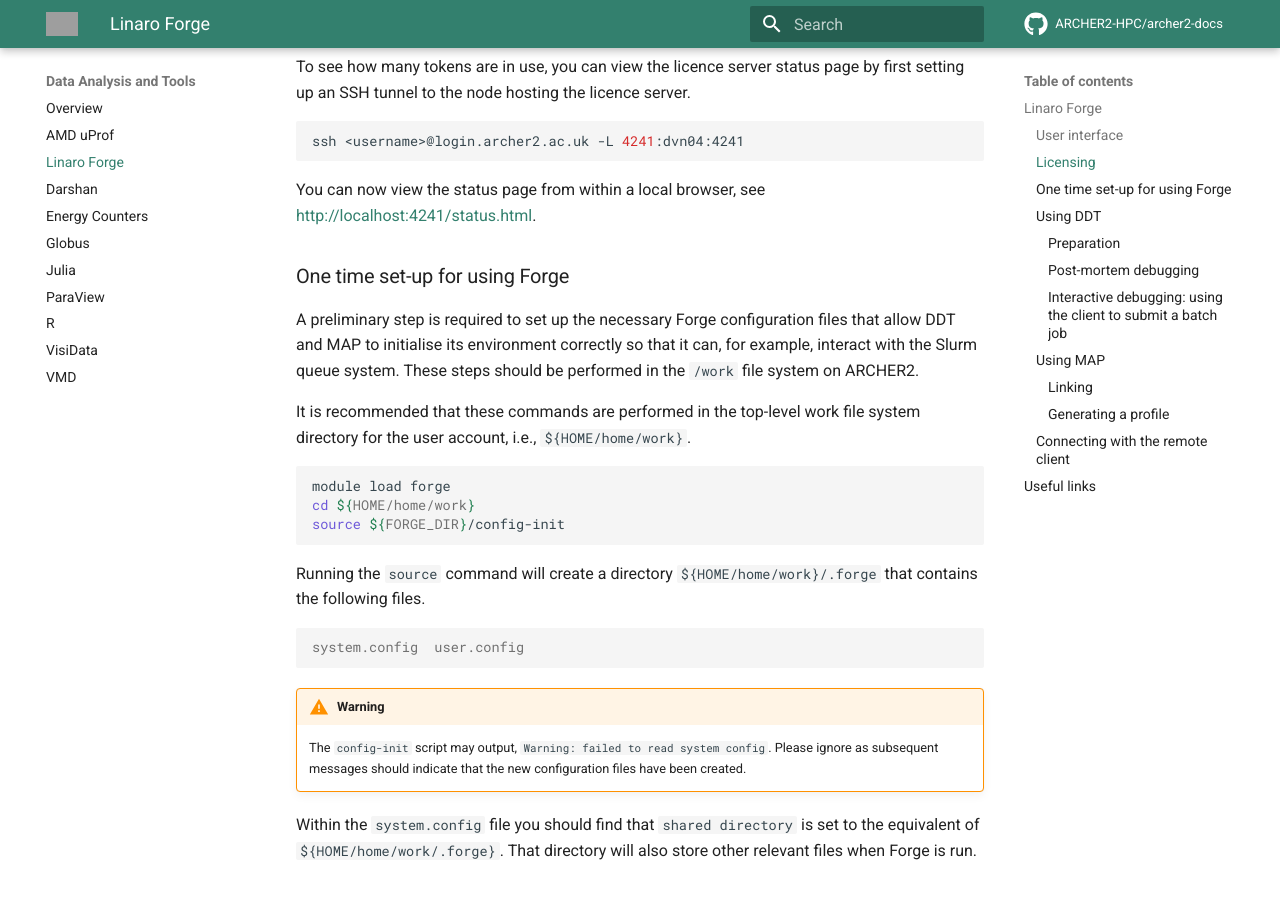
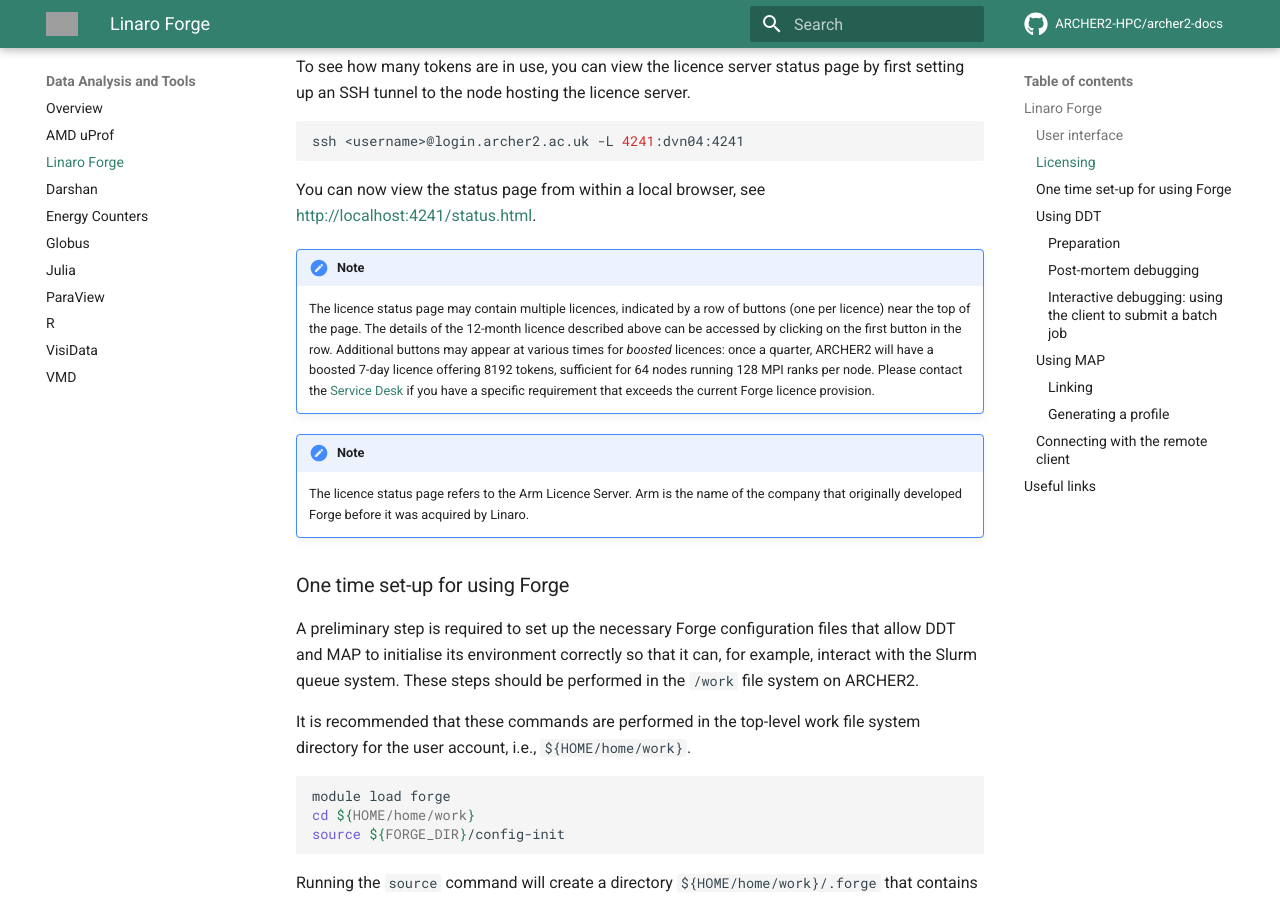
Before and after one commit to ARCHER2-HPC/archer2-docs, an MkDocs documentation site: the page built from docs/data-tools/forge.md, in a window 1280 px wide and 900 px high, scrolled down 838 px. Built offline with MkDocs 1.6.1 and Material for MkDocs 9.7.7, drawn with Linux system fonts in a browser that asks for light colours; comment, search, counter and statistics services are not loaded; grey boxes are pictures that could not be loaded.

Commit message:
Added note about boosted licences.

```diff
--- a/docs/data-tools/forge.md
+++ b/docs/data-tools/forge.md
@@ -36,6 +36,16 @@
 
 You can now view the status page from within a local browser, see [http://localhost:4241/status.html](http://localhost:4241/status.html).
 
+!!! note
+    The licence status page may contain multiple licences, indicated by a row of buttons (one per licence) near the top of the page.
+    The details of the 12-month licence described above can be accessed by clicking on the first button in the row.
+    Additional buttons may appear at various times for *boosted* licences: once a quarter, ARCHER2 will have a boosted 7-day
+    licence offering 8192 tokens, sufficient for 64 nodes running 128 MPI ranks per node. Please contact the [Service Desk](https://www.archer2.ac.uk/support-access/servicedesk.html)
+    if you have a specific requirement that exceeds the current Forge licence provision.
+
+!!! note
+    The licence status page refers to the Arm Licence Server. Arm is the name of the company that originally developed Forge
+    before it was acquired by Linaro.
 
 ### One time set-up for using Forge
 
```
